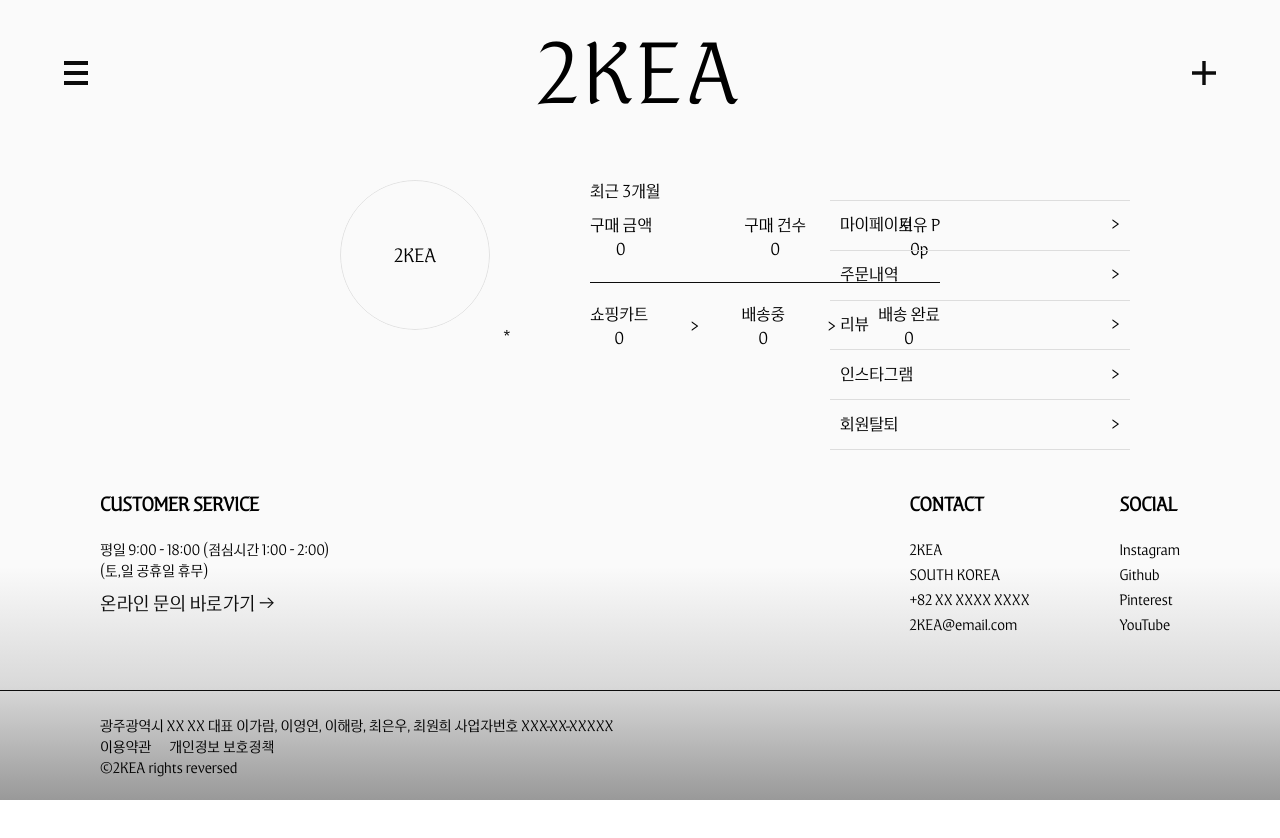
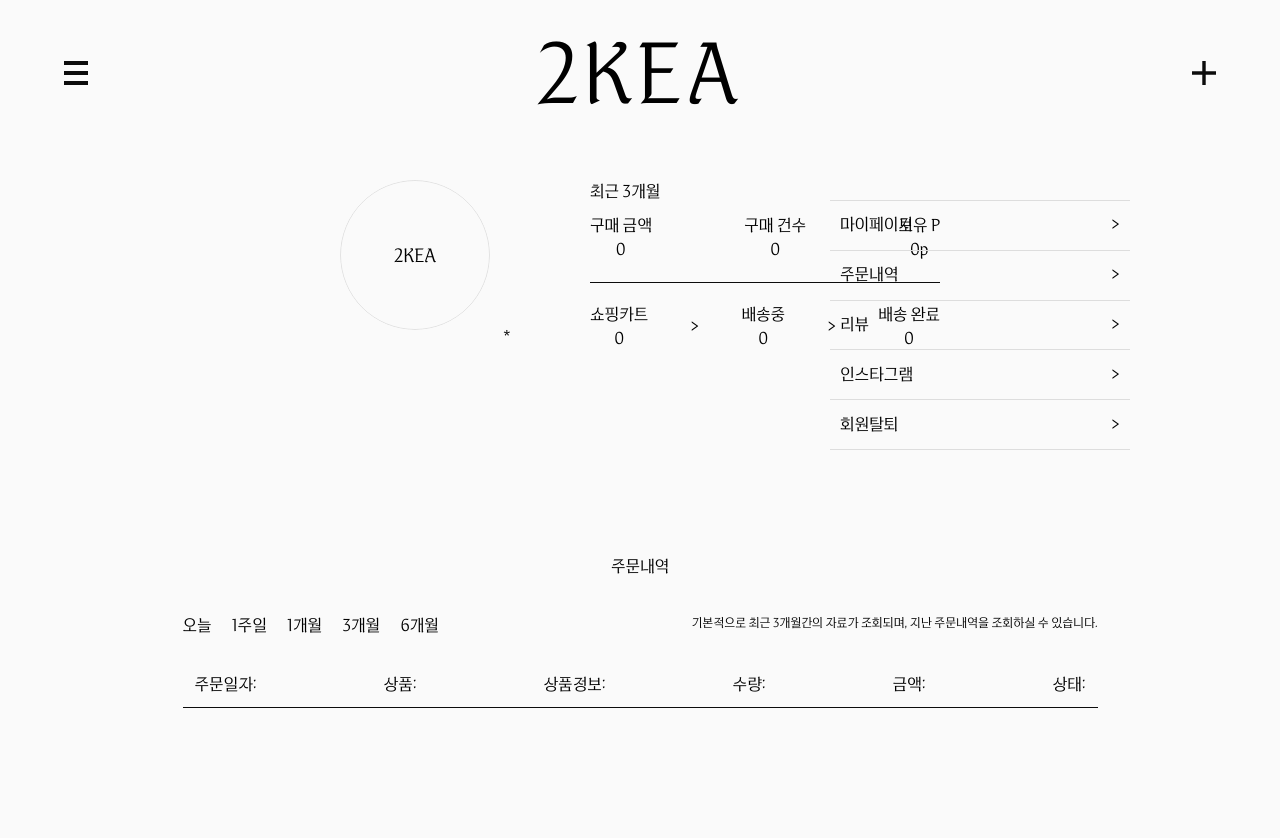
Before and after one commit to dozeoffzz/2KEA-Studio, a React (Vite) app: page /auth/me/order in a window 1280 px wide. Shown: the top 838 px of the page. Before the commit the page ends 800 px from the top, so only its background shows below. Built offline with nearby package versions, Linux system fonts and the light colour scheme; no server answers.

Commit message:
feat: 주문정보 페이지 UI 완성

```diff
--- a/src/pages/OrderPage.jsx
+++ b/src/pages/OrderPage.jsx
@@ -6,6 +6,112 @@ import defaultProfile from "../assets/icons/defaultProfile.svg";
 import { NavLink } from "react-router-dom";
 import MyProfile from "../components/common/MyProfile";
 import { authMeApi } from "../apis/authMeApi";
+
+const OrderPageContainer = styled.div`
+  display: flex;
+  flex-direction: column;
+  justify-content: center;
+  align-items: center;
+  gap: 160px;
+  width: 100%;
+`;
+
+const OrderContainer = styled.section`
+  width: 915px;
+  height: auto;
+`;
+
+const OrderInfoWrap = styled.div`
+  display: flex;
+  flex-direction: column;
+  gap: 35px;
+`;
+
+const OrderDetail = styled.p`
+  text-align: center;
+`;
+
+const DateFilterWrap = styled.div`
+  display: flex;
+  justify-content: space-between;
+  width: 100%;
+`;
+
+const DateFilter = styled.ul`
+  display: flex;
+  justify-content: space-between;
+  width: 256px;
+
+  li {
+    font-size: ${Theme.fontsize.desktop.medium};
+  }
+`;
+
+const DateInfo = styled.p`
+  font-size: ${Theme.fontsize.desktop.mini};
+`;
+
+const OrderInfo = styled.ul`
+  position: relative;
+  display: flex;
+  justify-content: space-between;
+  width: 100%;
+  padding: 0 12px 10px 12px;
+  border-bottom: 1px solid ${Theme.colors.black};
+
+  li {
+    font-size: ${Theme.fontsize.desktop.medium};
+  }
+`;
+
+const OrderedList = styled.ul`
+  display: flex;
+  flex-direction: column;
+  width: 100%;
+  padding: 0 12px;
+
+  li {
+    height: 200px;
+    padding: 25px 0;
+    border-bottom: 1px solid ${Theme.colors.grayline};
+  }
+`;
+
+const OrderutilityWrap = styled.div`
+  display: flex;
+  flex-direction: column;
+  gap: 80px;
+  padding-top: 80px;
+`;
+
+const OrderSearchBox = styled.div`
+  display: flex;
+  justify-content: center;
+  align-items: center;
+  gap: 22px;
+`;
+
+const SearchOrder = styled.input`
+  outline: none;
+  width: 300px;
+  height: 30px;
+  padding: 0 6px;
+  border: 1px solid ${Theme.colors.black};
+`;
+
+const SearchButton = styled.button`
+  width: 120px;
+  height: 30px;
+  background-color: ${Theme.colors.black};
+  color: ${Theme.colors.whitetext};
+`;
+
+const OrderPagination = styled.ul`
+  display: flex;
+  justify-content: space-between;
+  width: 747px;
+  margin: 0 auto;
+`;
 
 export default function OrderPage() {
   const [userInfo, setUserInfo] = useState(null);
@@ -56,5 +162,72 @@ export default function OrderPage() {
     });
   }, []);
 
-  return <MyProfile userInfo={userInfo} orderData={orderData} cartItem={cartItem} profileImg={profileImg} />;
+  const handleSearch = (e) => {
+    e.preventDefault();
+  };
+
+  return (
+    <OrderPageContainer>
+      <MyProfile
+        userInfo={userInfo}
+        orderData={orderData}
+        cartItem={cartItem}
+        profileImg={profileImg}
+      />
+      <OrderContainer>
+        <OrderInfoWrap>
+          <OrderDetail>주문내역</OrderDetail>
+          <DateFilterWrap>
+            <DateFilter>
+              <li>오늘</li>
+              <li>1주일</li>
+              <li>1개월</li>
+              <li>3개월</li>
+              <li>6개월</li>
+            </DateFilter>
+            <DateInfo>
+              기본적으로 최근 3개월간의 자료가 조회되며, 지난 주문내역을 조회하실 수 있습니다.
+            </DateInfo>
+          </DateFilterWrap>
+          <OrderInfo>
+            <li>주문일자:</li>
+            <li>상품:</li>
+            <li>상품정보:</li>
+            <li>수량:</li>
+            <li>금액:</li>
+            <li>상태:</li>
+          </OrderInfo>
+        </OrderInfoWrap>
+        <OrderedList>
+          <li></li>
+          <li></li>
+          <li></li>
+          <li></li>
+        </OrderedList>
+        <OrderutilityWrap>
+          <OrderSearchBox as="form" onSubmit={handleSearch}>
+            <SearchOrder type="text" />
+            <SearchButton type="button">찾기</SearchButton>
+          </OrderSearchBox>
+          <OrderPagination>
+            <li>
+              <button>First</button>
+            </li>
+            <li>
+              <button>Prev</button>
+            </li>
+            <li>1</li>
+            <li>2</li>
+            <li>3</li>
+            <li>
+              <button>Next</button>
+            </li>
+            <li>
+              <button>Last</button>
+            </li>
+          </OrderPagination>
+        </OrderutilityWrap>
+      </OrderContainer>
+    </OrderPageContainer>
+  );
 }
```
